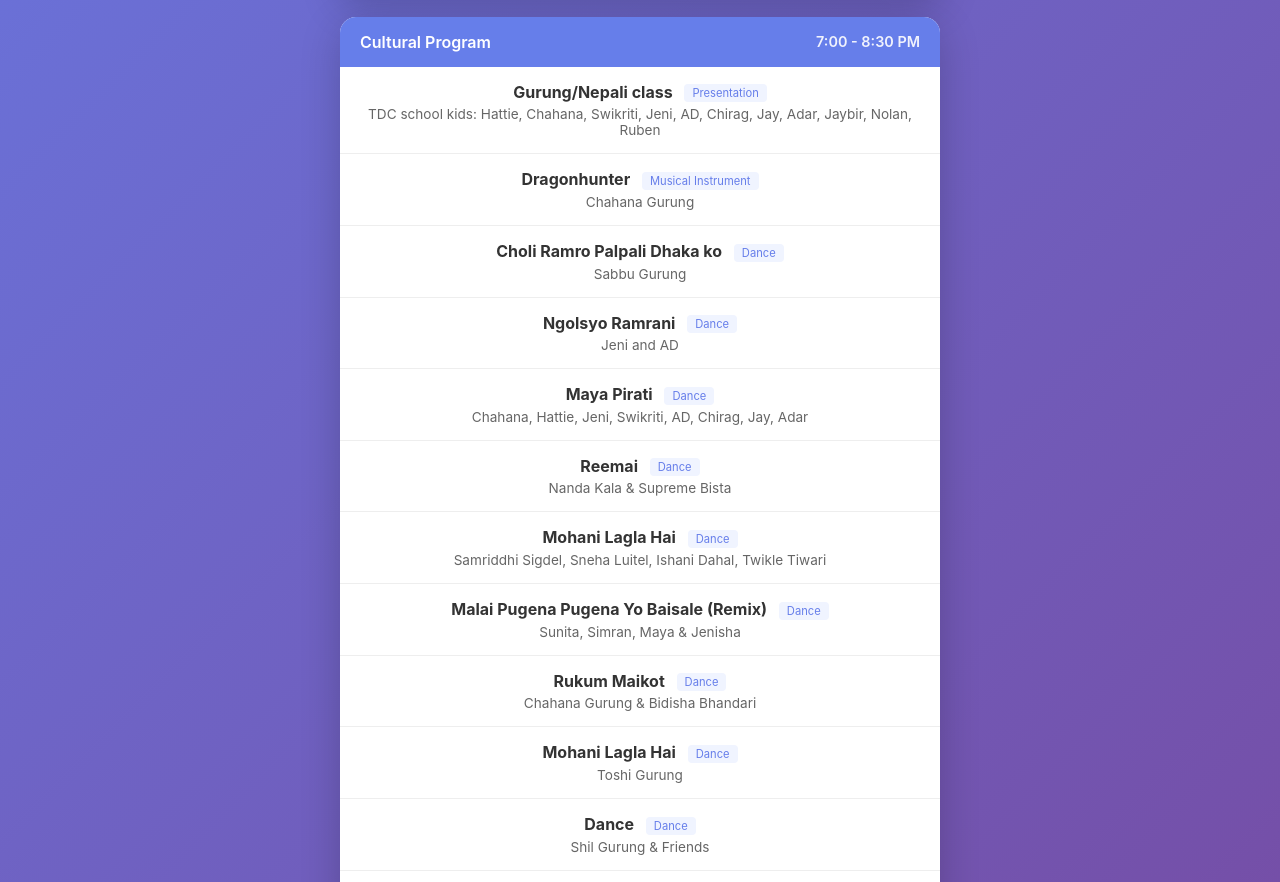
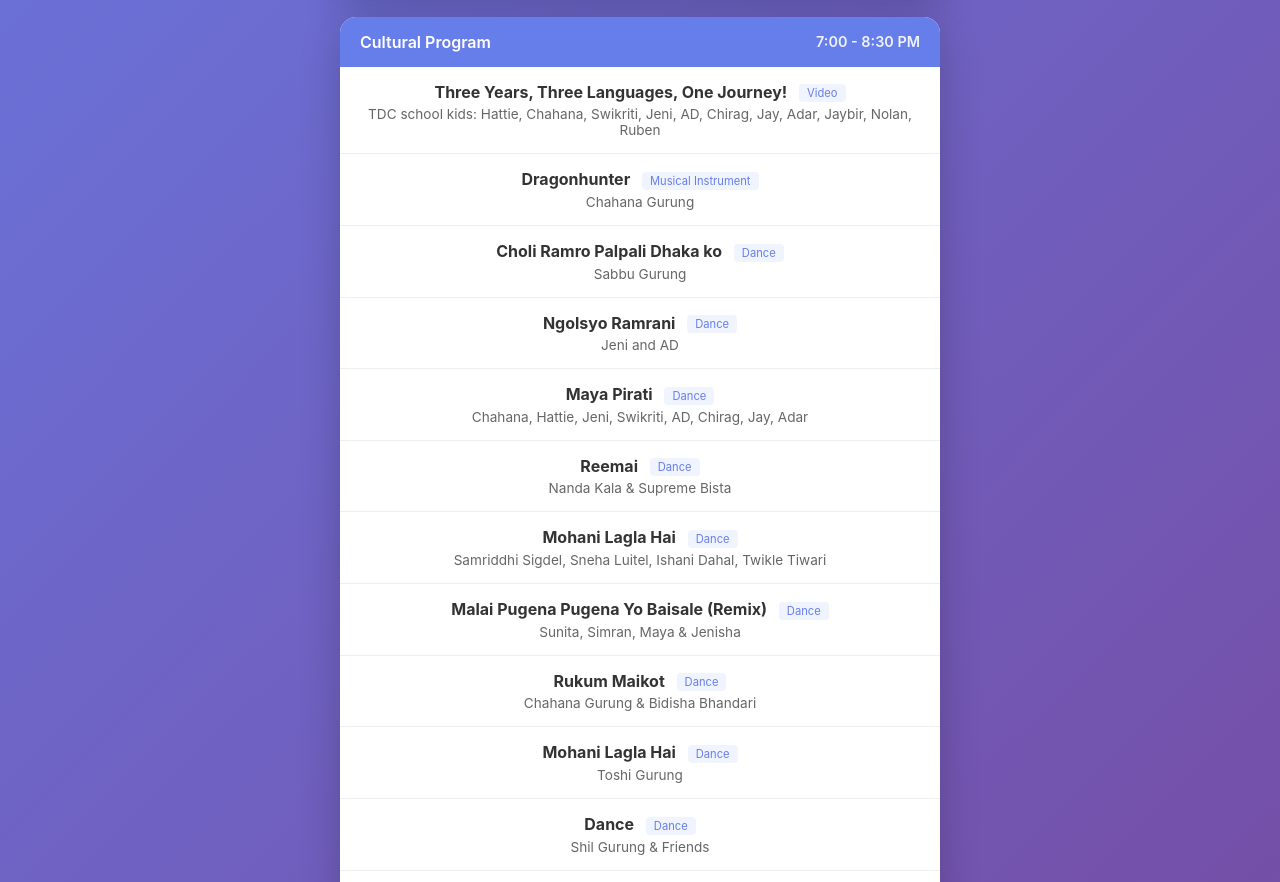
Before and after one commit to dguu/lochhar-26-event-schedule, a plain HTML site: page index.html in a window 1280 px wide. Shown: the part 901-1783 px from the top of the page. Drawn offline with Linux system fonts and the light colour scheme.

Commit message:
updated title for first one

```diff
--- a/index.html
+++ b/index.html
@@ -188,7 +188,7 @@
             <!-- Events -->
 
             <div class="event">
-                <h3>Gurung/Nepali class <span class="type">Presentation</span></h3>
+                <h3>Three Years, Three Languages, One Journey! <span class="type">Video</span></h3>
                 <p>TDC school kids: Hattie, Chahana, Swikriti, Jeni, AD, Chirag, Jay, Adar, Jaybir, Nolan, Ruben</p>
             </div>
 
```
